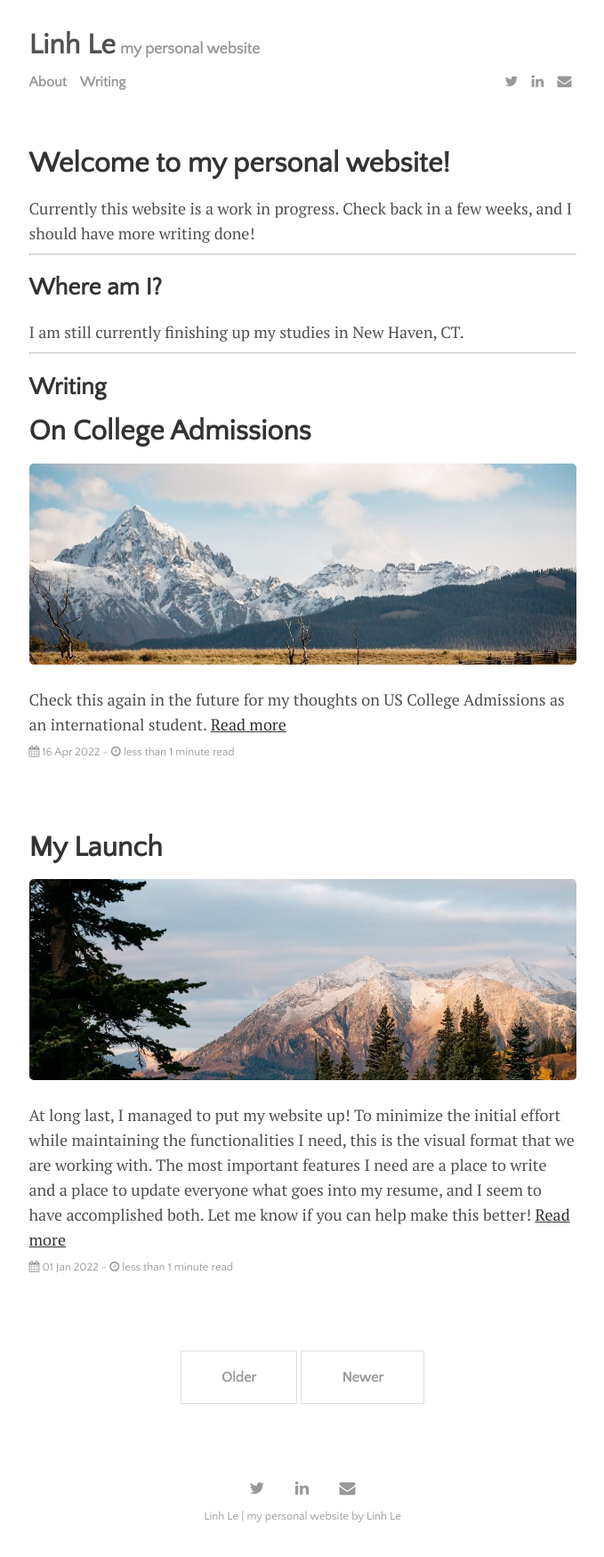
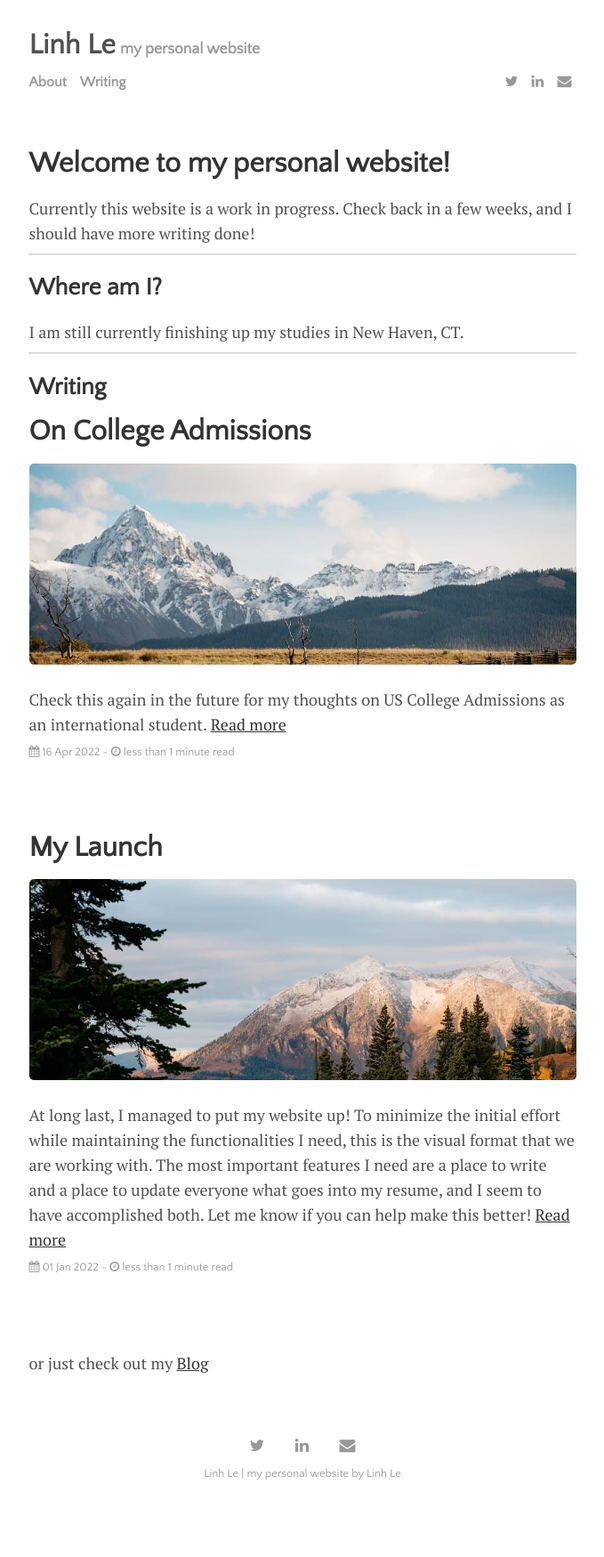
Before and after one commit to aidenva/aidenva.github.io, a Jekyll site: the page built from index.html, in a window 1280 px wide. Shown: the whole page at 89% size, without its empty margins (300-979 px from the left). Built offline with Jekyll 4.4.1, drawn with Linux system fonts in a browser that asks for light colours; the list of posts is cut into pages by our own code; after the commit the page ends 1702 px from its top, so only the background shows below that.

Commit message:
remove paginator

```diff
--- a/_layouts/archive.html
+++ b/_layouts/archive.html
@@ -20,6 +20,10 @@ layout: default
     <li itemscope>
       <a href="{{ site.github.url }}{{ post.url }}">{{ post.title }}</a>
       <p class="post-date"><span><i class="fa fa-calendar" aria-hidden="true"></i> {{ post.date | date: "%B %-d" }} - <i class="fa fa-clock-o" aria-hidden="true"></i> {% include read-time.html %}</span></p>
+      <p>
+        {{ post.content | strip_html | truncate: 250 }} <a href="{{ site.github.url }}{{ post.url }}">Read more</a>
+        <span class="post-date"><i class="fa fa-calendar" aria-hidden="true"></i> {{ post.date | date_to_string }} - <i class="fa fa-clock-o" aria-hidden="true"></i> {% include read-time.html %}</span>
+      </p>
     </li>
   {% endfor %}
 </ul>
--- a/_layouts/home.html
+++ b/_layouts/home.html
@@ -33,16 +33,6 @@ I am still currently finishing up my studies in New Haven, CT.
     </div>
   {% endfor %}
   <!-- Pagination links -->
-  <div class="pagination">
-    {% if paginator.next_page %}
-      <a class="pagination-button pagination-active next" href="{{ site.github.url }}{{ paginator.next_page_path }}">{{ site.data.settings.pagination.previous_page }}</a>
-    {% else %}
-      <span class="pagination-button">{{ site.data.settings.pagination.previous_page }}</span>
-    {% endif %}
-    {% if paginator.previous_page %}
-      <a class="pagination-button pagination-active" href="{{ site.baseurl }}{{ paginator.previous_page_path }}">{{ site.data.settings.pagination.next_page }}</a>
-    {% else %}
-      <span class="pagination-button">{{ site.data.settings.pagination.next_page }}</span>
-    {% endif %}
-  </div>
   </ul>
+
+  or just check out my <a href="https://lemanhlinh.com/writing.html">Blog</a>
```
